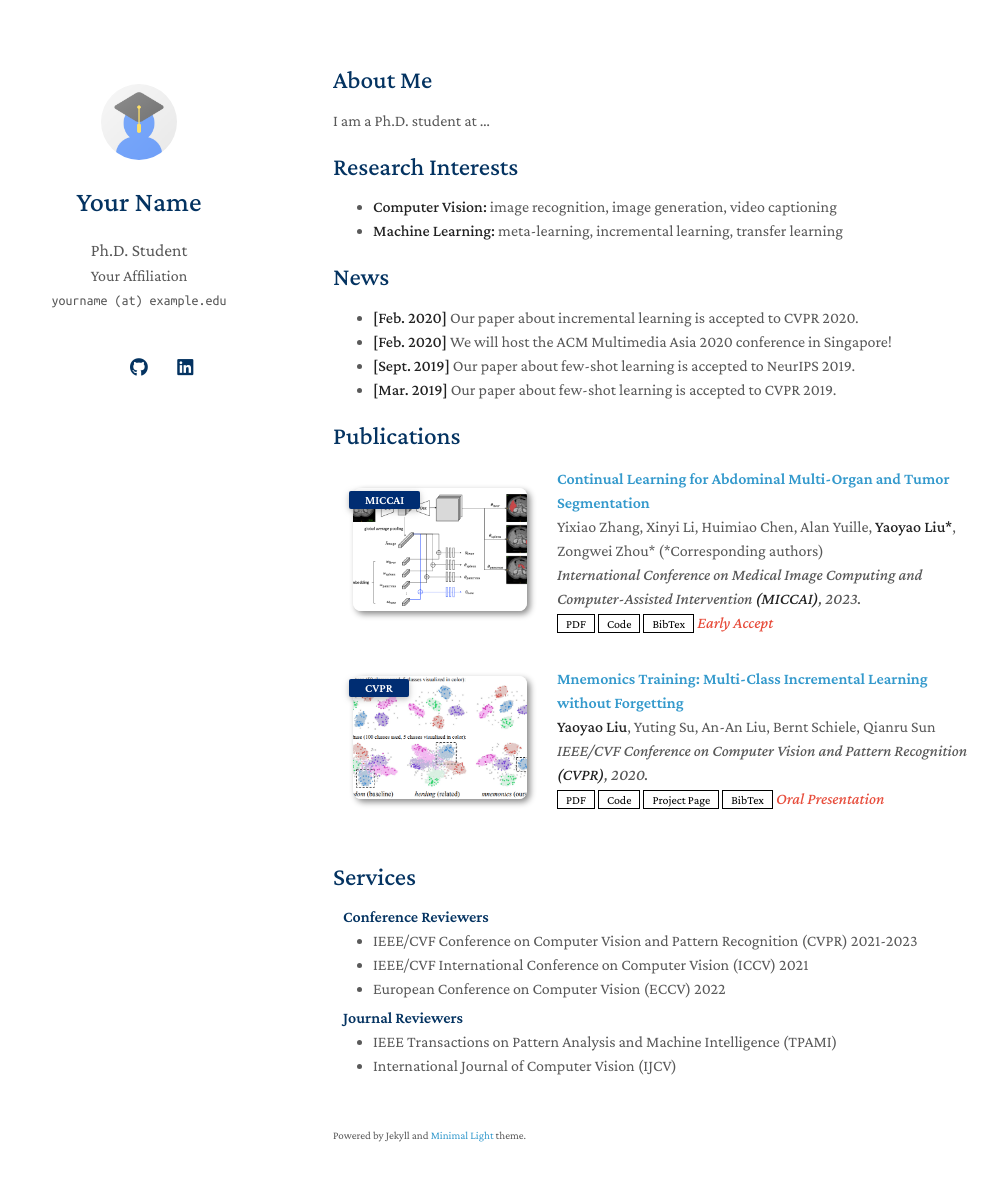
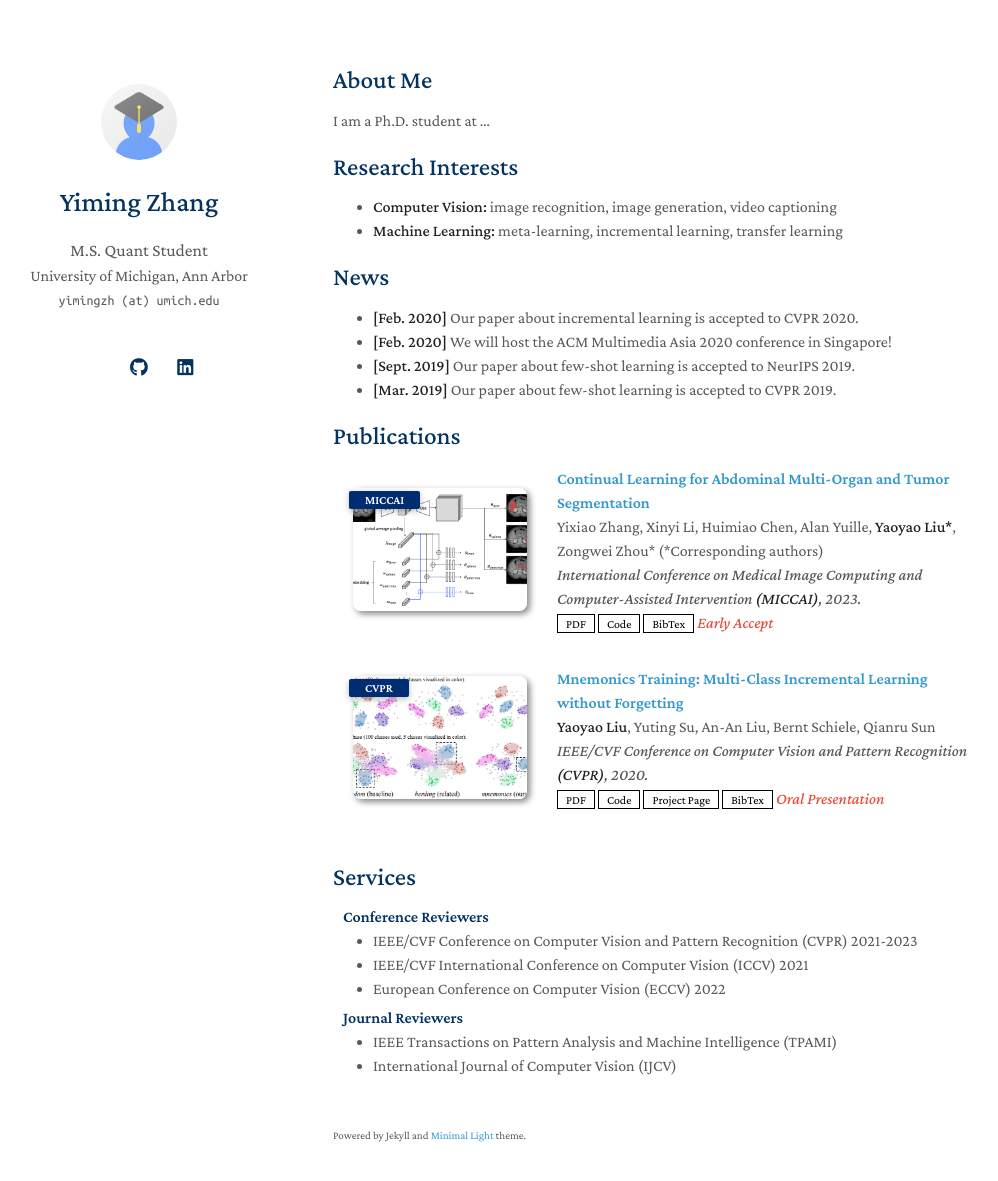
Before and after one commit to yiming9908/yiming9908.github.io, a Jekyll site: the page built from index.md, in a window 1280 px wide and 1216 px high. Shown: the top 1181 px of the window, without its empty margins (137-1135 px from the left). Built offline with Jekyll 4.4.1, drawn with Linux system fonts in a browser that asks for light colours; a style sheet for code colours, icons or effects is not loaded; our own code applies the rules of GitHub Pages for plain Markdown files.

Commit message:
Update _config.yml

```diff
--- a/_config.yml
+++ b/_config.yml
@@ -1,8 +1,8 @@
 # Basic Information
-title: Your Name
-position: Ph.D. Student
-affiliation: Your Affiliation
-email: yourname (at) example.edu
+title: Yiming Zhang
+position: M.S. Quant Student
+affiliation: University of Michigan, Ann Arbor
+email: yimingzh (at) umich.edu
 
 # Search Engine Optimization (SEO)
 # The following information is used to improve the website traffic from search engines, e.g., Google.
```
